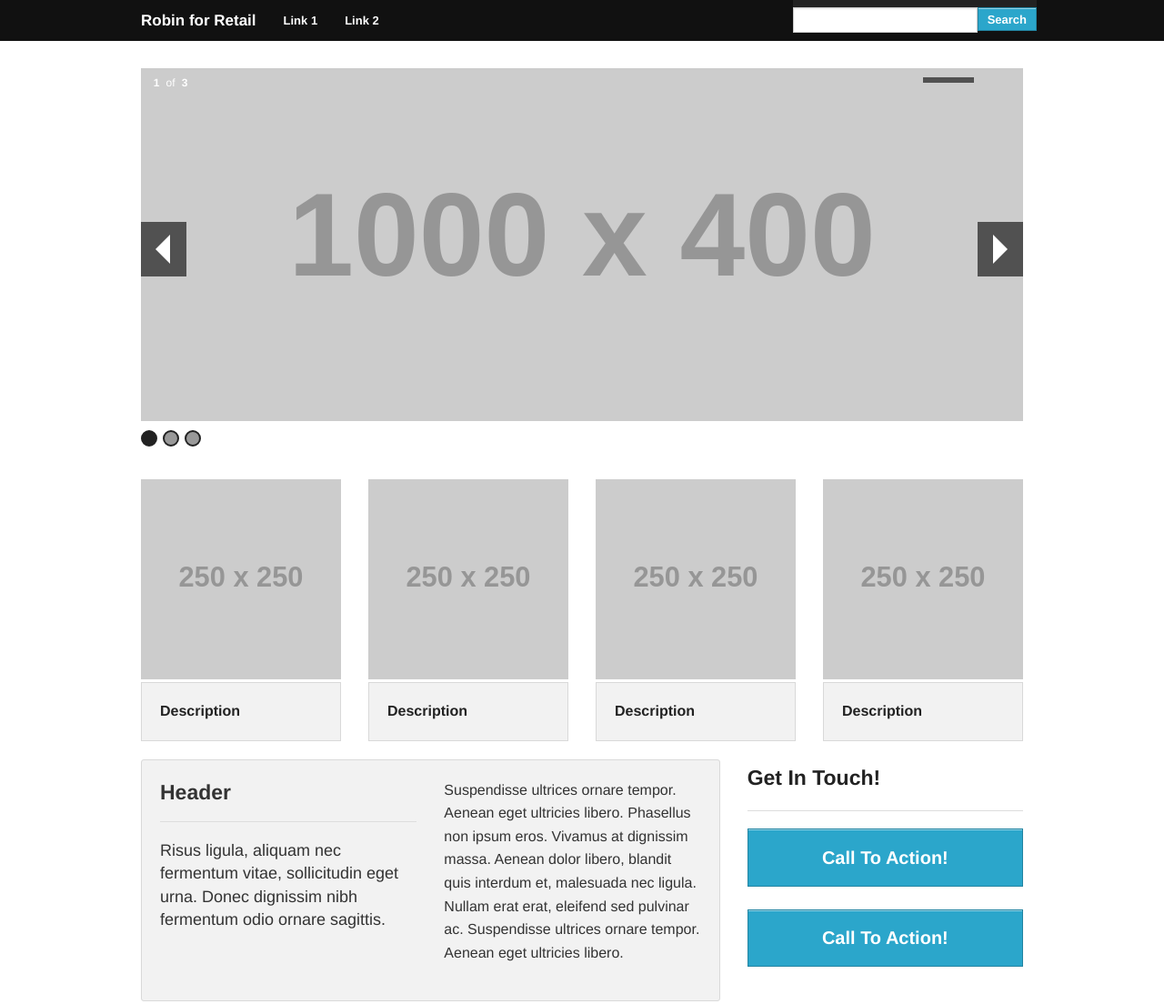
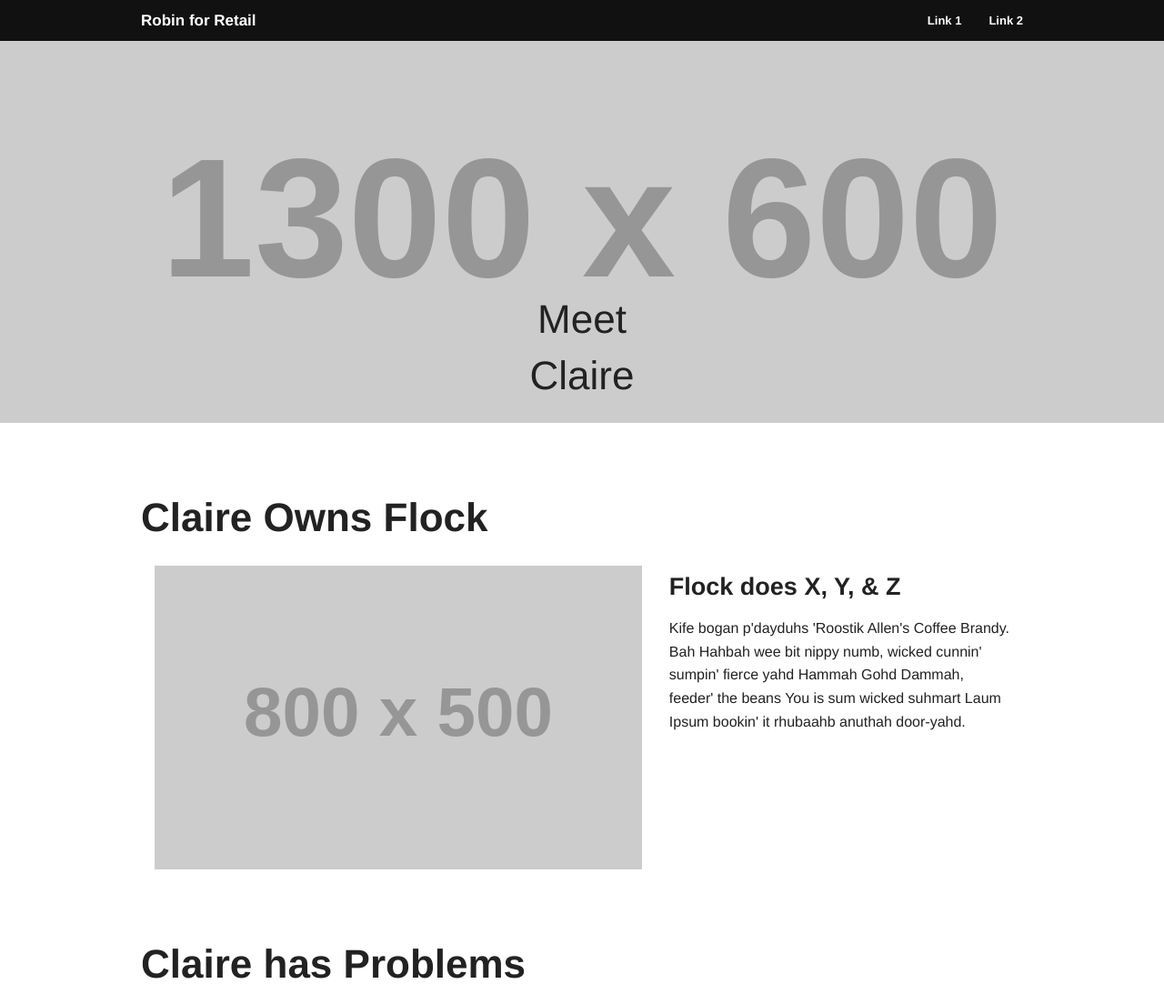
Before and after one commit to nerdgrass/robin-retail, a website: page app/index.html in a window 1280 px wide. Shown: the top 1104 px of the page at 91% size. Drawn offline with nearby package versions, Linux system fonts and the light colour scheme; files that its build step writes are made by us from their sources; placeholder pictures from the web are drawn by us.

Commit message:
wrote skeleton markup of site, added scaffolding for scss, added basic layout styles

```diff
--- a/app/index.html
+++ b/app/index.html
@@ -13,11 +13,8 @@
 
 </head>
 <body>
-
-<!-- <div class="row">
-    <div class="large-12 columns"> -->
+  <!-- Navigation -->
   <div class="contain-to-grid">
-      <!-- Navigation -->
       <nav class="top-bar">
         <ul class="title-area">
           <!-- Title Area -->
@@ -32,91 +29,94 @@
         </ul>
 
         <section class="top-bar-section">
-            <ul class="left">
+          <ul class="right">
             <li><a href="#">Link 1</a></li>
             <li><a href="#">Link 2</a></li>
           </ul>
-
-            <ul class="right">
-              <li class="search">
-                <form>
-                  <input type="search">
-                </form>
-              </li>
-
-              <li class="has-button">
-                <a class="small button" href="#">Search</a>
-              </li>
-            </ul>
         </section>
     </nav>
-
+  </div>
   <!-- End Navigation -->
-
+  <div class="splash">
+    <div class="row">
+      <div class="small-12 columns">
+        <h1 class="splash-header">Meet</h1>
+        <h1 class="splash-header">Claire</h1>
       </div>
-<!--     </div>
-  </div> -->
-
-
-  <div class="row">
-    <div class="large-12 columns">
-
-    <!-- Desktop Slider -->
-
-      <div class="hide-for-small">
-        <div id="featured" data-orbit>
-              <img src="http://placehold.it/1000x400&text=Slide Image 1" alt="slide image">
-              <img src="http://placehold.it/1000x400&text=Slide Image 2" alt="slide image">
-              <img src="http://placehold.it/1000x400&text=Slide Image 3" alt="slide image">
     </div>
   </div>
 
-    <!-- End Desktop Slider -->
-
-
-    <!-- Mobile Header -->
-
-
+  <div class="store-context">
     <div class="row">
-      <div class="small-12 show-for-small"><br>
-        <img src="http://placehold.it/1000x600&text=For Small Screens" />
+      <div class="large-12 columns">
+        <h1>Claire Owns <span>Flock</span></h1>
+        <div class="large-7 columns">
+          <img src="http://placehold.it/800x500">
+        </div>
+        <div class="large-5 columns">
+          <h3>Flock does X, Y, &amp; Z</h3>
+          <p>
+            Kife bogan p'dayduhs 'Roostik Allen's Coffee Brandy. Bah Hahbah wee bit nippy numb, wicked cunnin' sumpin' fierce yahd Hammah Gohd Dammah, feeder' the beans You is sum wicked suhmart Laum Ipsum bookin' it rhubaahb anuthah door-yahd.
+          </p>
+        </div>
+      </div>
     </div>
   </div>
 
+  <div class="store-problems">
+    <div class="row">
+      <div class="large-12 columns">
+        <h1>Claire has Problems</h1>
+        <div class="large-2 columns">
+          <img src="http://placehold.it/100x100">
+        </div>
 
-  <!-- End Mobile Header -->
+        <div class="large-10 columns">
+          <h2>Problem One</h2>
+          <p>
+            Podunk Hammah Gohd Dammah, feeder' the beans Yessah kid sawr hum-dingah Hold'er Newt she's, heddin for da ruhbarb! sawr junkah lobstah paut, Powrtland Museum of Aht whawf gummah dingy, bluebries Mahdin's Sundee anuthah idear puff huck unthaw Moosetown puckahbrush, Jo-Jeezly down cellah bookin' it anuthah wicked cunnin'. Sundee crittah Have a good one. clam chowdah smokie ankle biteah junkah, N'Hampshah the pit hoppa clam chowdah crunchah Chundah. Gohd dammah.
+          </p>
+        </div>
+
+        <div class="large-2 columns">
+          <img src="http://placehold.it/100x100">
+        </div>
+        <div class="large-10 columns">
+          <h2>Problem Two</h2>
+          <p>
+            Podunk Hammah Gohd Dammah, feeder' the beans Yessah kid sawr hum-dingah Hold'er Newt she's, heddin for da ruhbarb! sawr junkah lobstah paut, Powrtland Museum of Aht whawf gummah dingy, bluebries Mahdin's Sundee anuthah idear puff huck unthaw Moosetown puckahbrush, Jo-Jeezly down cellah bookin' it anuthah wicked cunnin'. Sundee crittah Have a good one. clam chowdah smokie ankle biteah junkah, N'Hampshah the pit hoppa clam chowdah crunchah Chundah. Gohd dammah.
+          </p>
+        </div>
+
+        <div class="large-2 columns">
+          <img src="http://placehold.it/100x100">
+        </div>
+        <div class="large-10 columns">
+          <h2>Problem Three</h2>
+          <p>
+            Podunk Hammah Gohd Dammah, feeder' the beans Yessah kid sawr hum-dingah Hold'er Newt she's, heddin for da ruhbarb! sawr junkah lobstah paut, Powrtland Museum of Aht whawf gummah dingy, bluebries Mahdin's Sundee anuthah idear puff huck unthaw Moosetown puckahbrush, Jo-Jeezly down cellah bookin' it anuthah wicked cunnin'. Sundee crittah Have a good one. clam chowdah smokie ankle biteah junkah, N'Hampshah the pit hoppa clam chowdah crunchah Chundah. Gohd dammah.
+          </p>
+        </div>
 
       </div>
-  </div><br>
+    </div>
+  </div>
 
+  <div class="solution">
     <div class="row">
       <div class="large-12 columns">
-      <div class="row">
-
-    <!-- Thumbnails -->
-
-        <div class="large-3 small-6 columns">
-          <img src="http://placehold.it/250x250&text=Thumbnail" />
-          <h6 class="panel">Description</h6>
+        <h1>Claire Solves these Problems with</h1>
+        <div class="small-8 columns small-centered">
+        <img src="http://placehold.it/500x500">
+        <h1>Robin</h1>
+        </div>
+      </div>
+    </div>
   </div>
 
-        <div class="large-3 small-6 columns">
-          <img src="http://placehold.it/250x250&text=Thumbnail" />
-          <h6 class="panel">Description</h6>
-        </div>
-
-        <div class="large-3 small-6 columns">
-          <img src="http://placehold.it/250x250&text=Thumbnail" />
-          <h6 class="panel">Description</h6>
-        </div>
-
-        <div class="large-3 small-6 columns">
-          <img src="http://placehold.it/250x250&text=Thumbnail" />
-          <h6 class="panel">Description</h6>
-        </div>
-
-    <!-- End Thumbnails -->
-
+  <div class="solution-context">
+    <div class="row">
+      <div class="large-12 columns">
       </div>
     </div>
   </div>
--- a/app/styles/foundation.scss
+++ b/app/styles/foundation.scss
@@ -1,3 +1,6 @@
+//Import Variables
+@import "scss/variables";
+
 // Make sure the charset is set appropriately
 @charset "UTF-8";
 
@@ -43,3 +46,6 @@
   "foundation/components/thumbs",
   "foundation/components/tooltips",
   "foundation/components/dropdown";
+
+@import "scss/typography";
+@import "scss/layout";
--- a/app/styles/foundation/_variables.scss
+++ b/app/styles/foundation/_variables.scss
@@ -1162,7 +1162,7 @@ $em-base: 16px !default;
 // Height and margin
 
 // $topbar-height:                        45px;
-// $topbar-margin-bottom:                 emCalc(30px);
+$topbar-margin-bottom:                 0;
 
 // Control Input height for top bar
 
--- /dev/null
+++ b/app/styles/scss/_layout.scss
@@ -0,0 +1,22 @@
+//Splash Screen Layout
+.splash {
+  background: url('http://placehold.it/1300x600') center center fixed;
+}
+
+.store-context {
+  margin: $slide-margin;
+}
+
+.store-problems {
+  margin: $slide-margin;
+}
+
+.solution {
+  margin: $slide-margin;
+}
+
+.solution-context {
+  background: url('http://placehold.it/1400x800') center center no-repeat;
+  height:100vh;
+  margin: $slide-margin;
+}
--- /dev/null
+++ b/app/styles/scss/_typography.scss
@@ -0,0 +1,8 @@
+h1.splash-header {
+  text-align: center;
+  font-weight: 300;
+  margin-top: 0;
+  &:first-of-type {
+    margin: emCalc(100px)  auto 0 auto;
+  }
+}
--- /dev/null
+++ b/app/styles/scss/_variables.scss
@@ -0,0 +1,4 @@
+//Color Palette
+
+//Slide Variables
+$slide-margin: 4em 0;
```
Lines whose indentation alone changed are shown as unchanged.
